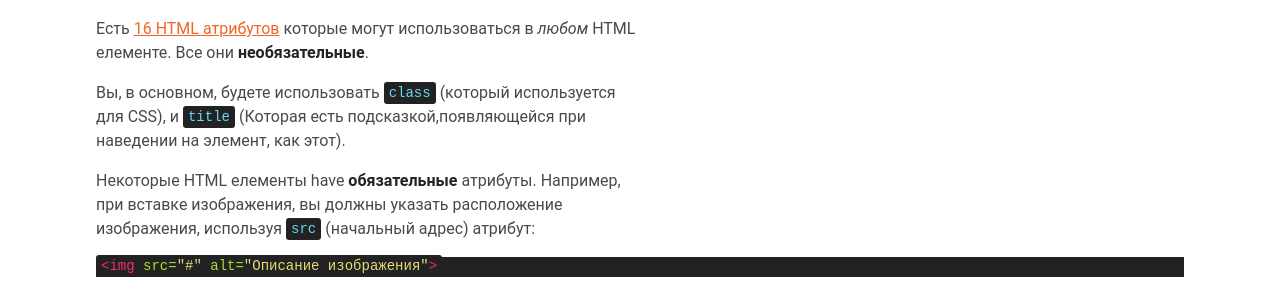
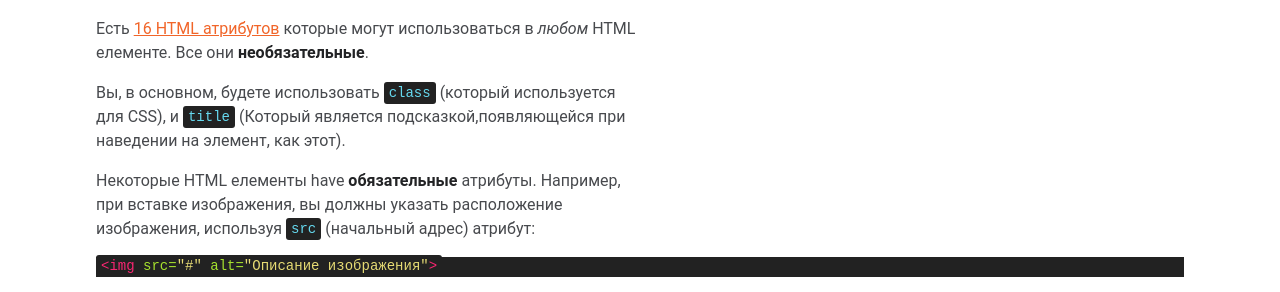
Before and after one commit to jgthms/marksheet, a Jekyll site: the page built from _posts/2015-02-02-html-syntax.md, in a window 1280 px wide and 900 px high, scrolled down 1957 px. Shown: the part 153-445 px from the top of the window. Built offline with Jekyll 4.4.1, drawn with Linux system fonts in a browser that asks for light colours; nearby versions of some CDN libraries; comment, search, counter and statistics services are not loaded.

Commit message:
Perevod2
PEREVOD2

```diff
--- a/_posts/2015-02-02-html-syntax.md
+++ b/_posts/2015-02-02-html-syntax.md
@@ -72,7 +72,7 @@ section: html
 
 Есть [16 HTML атрибутов](https://developer.mozilla.org/en-US/docs/Web/HTML/Global_attributes) которые могут использоваться в _любом_ HTML елементе. Все они **необязательные**.
 
-Вы, в основном, будете использовать `class` (который используется для CSS), и `title` (Которая есть подсказкой,появляющейся при наведении на элемент, как этот).
+Вы, в основном, будете использовать `class` (который используется для CSS), и `title` (Который является подсказкой,появляющейся при наведении на элемент, как этот).
 
 Некоторые HTML елементы have **обязательные** атрибуты. Например, при вставке изображения, вы должны указать расположение изображения, используя `src` (начальный адрес) атрибут:
 
```
Also changed, not shown: other parts of _posts/2015-02-02-html-syntax.md (+1 -1 lines).
